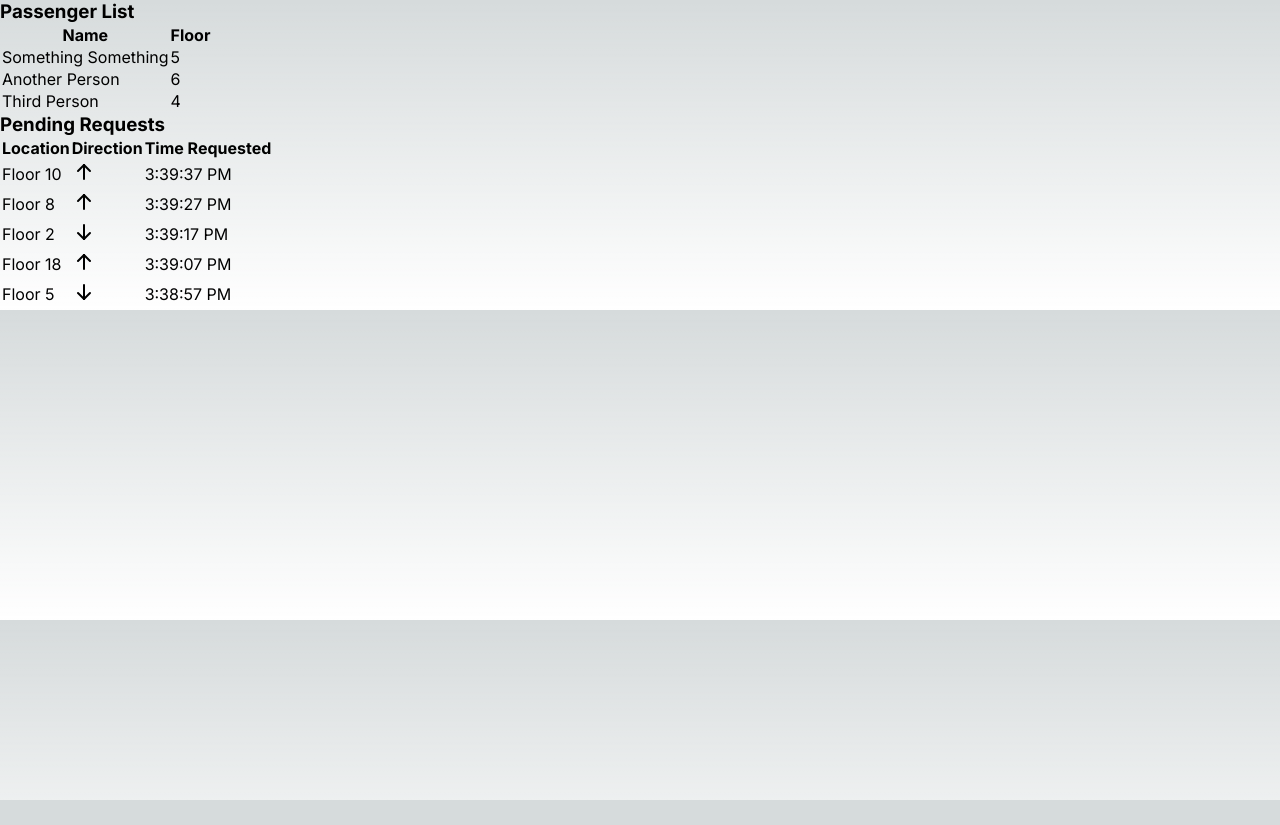
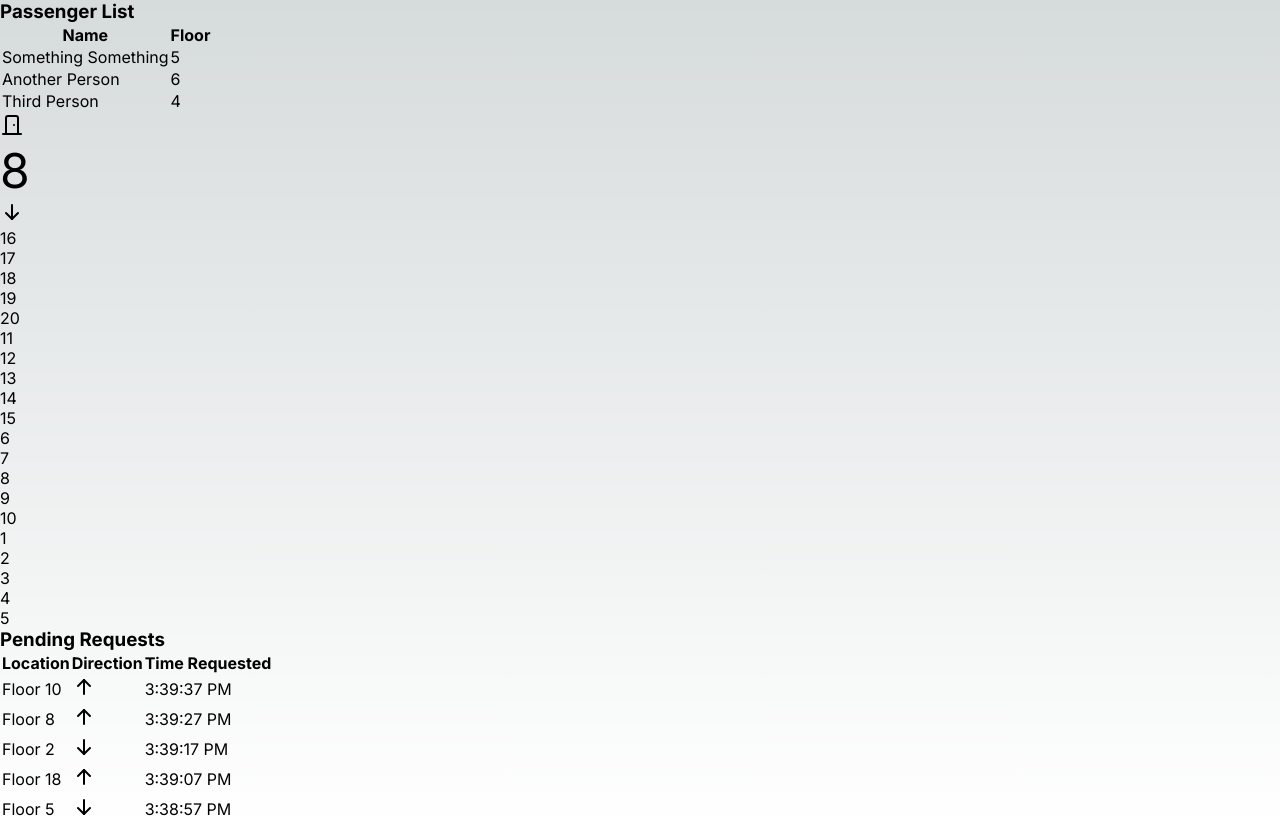
Before and after one commit to lunadeigs/eventric-elevator-challenge, a Next.js app: page / in a window 1280 px wide. Before the commit the page ends 800 px from the top, so only its background shows below. Built offline with nearby package versions, Linux system fonts and the light colour scheme.

Commit message:
Basic elevator display and buttons

```diff
--- a/app/elevatorControl.tsx
+++ b/app/elevatorControl.tsx
@@ -1,37 +1,102 @@
 'use client'
 
-function ElevatorDisplayArrow(){
-    return <div>
-        <p>Placeholder</p>
+import { IconArrowDown, IconDoor, IconDoorEnter, IconMinus } from "@tabler/icons-react"
+import { Direction, ElevatorState, FloorState, Tenant } from "./elevatorTypes"
+import CardWrapper from "./cardWrapper"
+
+function ElevatorDisplayArrow(props:Pick<ElevatorState, 'direction' | 'floorState'>){
+    return <div className="col col-4 text-center">{ /* If there's time, rewrite this cause it's very wordy even though it functions */
+        props.direction === Direction.IDLE ?
+            <IconMinus className="text-yellow icon icon-lg"/>
+            : props.floorState === FloorState.ARRIVING || props.floorState === FloorState.LEAVING ?
+                props.direction === Direction.DOWN ?
+                    <IconArrowDown className="text-red icon icon-lg" />
+                    : <IconArrowDown className="text-green icon icon-lg" />
+                : props.direction === Direction.UP ?
+                    <IconArrowDown className="text-red icon icon-lg" />
+                    : <IconArrowDown className="text-green icon icon-lg" />
+    }</div>
+}
+
+function ElevatorDisplayDoor(props:Pick<ElevatorState, 'floorState'>){
+    return <div className="col col-4 text-center">{
+        props.floorState === FloorState.OPEN ?
+            <IconDoorEnter className="text-green icon-lg" />
+            :
+            <IconDoor className="icon icon-lg"/>
+    }</div>
+}
+
+function ElevatorDisplay(props:Pick<ElevatorState, 'currentFloor' | 'direction' | 'floorState'>){
+    return <div className="card card-sm">
+        <div className="card-body">
+            <div className="row justify-content-around">
+                <ElevatorDisplayDoor {...props} />
+
+                <div className="col col-4 text-center my-auto mx-auto px-auto py-auto" style={{
+                    fontSize: "300%"
+                }}>
+                    {props.currentFloor}
+                </div>
+
+                <ElevatorDisplayArrow {...props} />
+            </div>
+        </div>
     </div>
 }
 
-function ElevatorDisplayDoor(){
-    return <div>
-        <p>Placeholder</p>
+function ElevatorPanelButton(props:{
+    pressed:boolean
+    floorNumber: number
+}){
+    return <div className="col col-auto text-center">
+        <span
+            className={`btn btn-icon cursor-default ${props.pressed ? "btn-yellow" : "btn-outline-yellow"}`}
+        >{props.floorNumber}</span>
     </div>
 }
 
-function ElevatorDisplay(){
-    return <div>
-        <p>Placeholder</p>
+function ElevatorPanelRow(props:{
+    startFloor: number,
+    currentFloor: number,
+    passengerQueue: Tenant[]
+}){
+    return <div className={`col col-12 ${props.startFloor === 16 ? 'mb-3' : props.startFloor === 1 ? 'bt-3' : 'my-3'}`}>
+        <div className="row row-deck justify-content-evenly">{
+            Array.from(Array(5).keys()).map(val => {
+                return <ElevatorPanelButton
+                    pressed={false}
+                    floorNumber={val + props.startFloor}
+                    key={val + props.startFloor}
+                />
+            })
+        }</div>
     </div>
 }
 
-function ElevatorPanelButton(){
-    return <div>
-        <p>Placeholder</p>
+function ElevatorPanel(props:Pick<ElevatorState, 'currentFloor' | 'passengerQueue'>){
+    return <CardWrapper col={12}>
+        <div className="card-body">
+            {
+                Array.from(Array(4).keys()).reverse().map(val => {
+                    return <ElevatorPanelRow
+                        {...props}
+                        startFloor={(val*5) + 1}
+                        key={val + 1}
+                    />
+                })
+            }
+        </div>
+    </CardWrapper>
+    }
+
+export default function ElevatorControl(props:Pick<ElevatorState, 'currentFloor' | 'direction' | 'floorState' | 'passengerQueue'>){
+    return <div className="col col-lg-4">
+        <div className="row row-cards">
+            <div className="col col-lg-12">
+                <ElevatorDisplay {...props} />
+            </div>
+            <ElevatorPanel {...props} />
+        </div>
     </div>
 }
-
-function ElevatorPanel(){
-    return <div>
-        <p>Placeholder</p>
-    </div>
-}
-
-export default function ElevatorControl(){
-    return <div>
-        <p>Placeholder</p>
-    </div>
-}
--- a/app/page.tsx
+++ b/app/page.tsx
@@ -1,7 +1,8 @@
 import { DateTime } from "luxon"
-import { Direction, Tenant } from "./elevatorTypes"
+import { Direction, FloorState, Tenant } from "./elevatorTypes"
 import PassengerList from "./passengerList"
 import PendingRequestsList from "./pendingRequestsList"
+import ElevatorControl from "./elevatorControl"
 
 function PageWrapper(props:{
     children:React.ReactNode
@@ -21,18 +22,27 @@ function PageWrapper(props:{
 
 
 export default function Home(){
-    const DUMMY_PASSENGERS:Pick<Tenant, 'name' | 'destinationFloor'>[] = [
+    const DUMMY_PASSENGERS:Tenant[] = [
         {
             name: "Something Something",
-            destinationFloor: 5
+            destinationFloor: 5,
+            direction: Direction.DOWN,
+            startingFloor: 10,
+            requestTime: DateTime.now().toJSDate()
         },
         {
             name: "Another Person",
-            destinationFloor: 6
+            destinationFloor: 6,
+            direction: Direction.UP,
+            startingFloor: 5,
+            requestTime: DateTime.now().toJSDate()
         },
         {
             name: "Third Person",
-            destinationFloor: 4
+            destinationFloor: 4,
+            direction: Direction.UP,
+            startingFloor: 1,
+            requestTime: DateTime.now().toJSDate()
         }
     ]
 
@@ -69,6 +79,12 @@ export default function Home(){
             <PassengerList
                 elevatorPassengers={DUMMY_PASSENGERS}
             />
+            <ElevatorControl
+                currentFloor={8}
+                direction={Direction.DOWN}
+                floorState={FloorState.CLOSED}
+                passengerQueue={DUMMY_PASSENGERS}
+            />
             <PendingRequestsList
                 pendingTenants={DUMMY_REQUESTS}
             />
```
